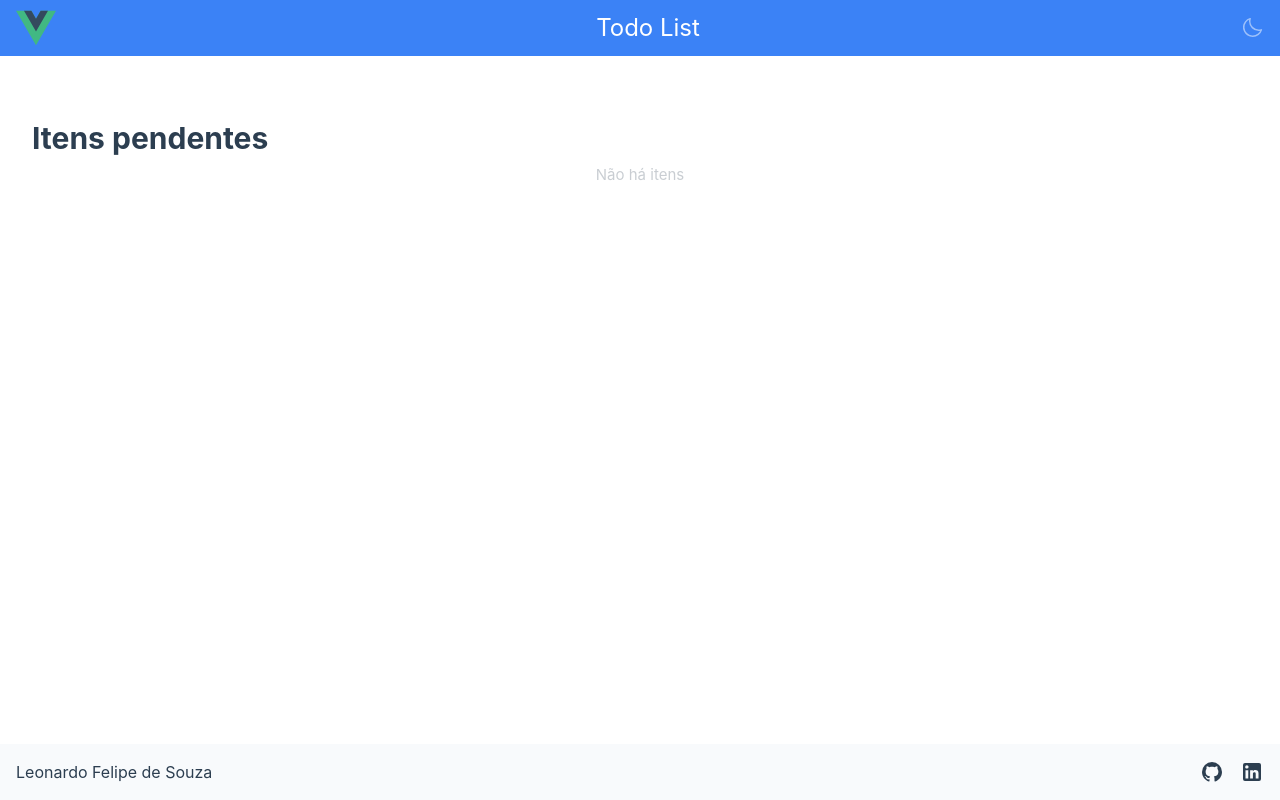
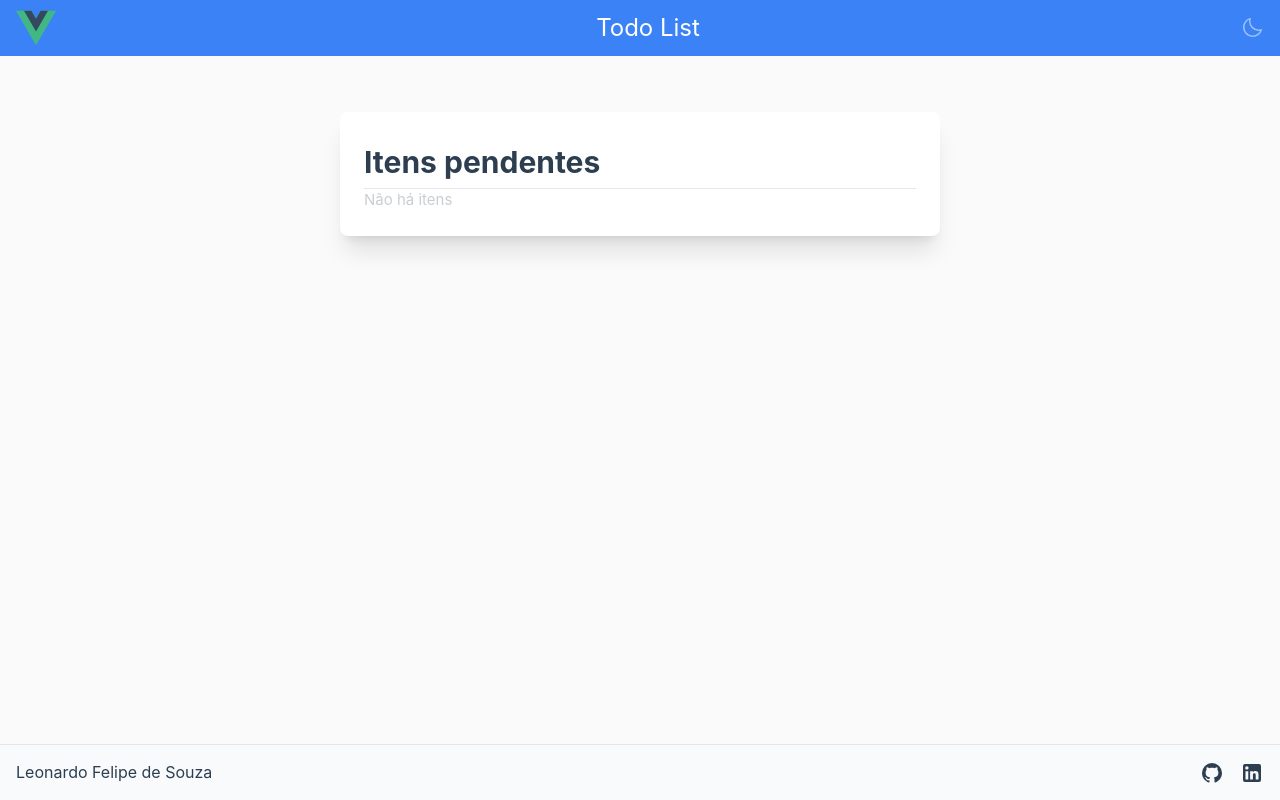
Before and after one commit to LeoSouza221/todo-list-vue3, a Vue app: page /todo-list in a window 1280 px wide. Built offline with nearby package versions, Linux system fonts and the light colour scheme.

Commit message:
feat: create not found page

```diff
--- a/src/App.vue
+++ b/src/App.vue
@@ -10,7 +10,7 @@ const { isDarkMode, applyDarkMode } = useDarkMode()
 <template>
   <div :class="isDarkMode ? 'dark' : ''">
     <HeaderComponent :toggle-dark="applyDarkMode" :is-dark-mode="isDarkMode" />
-    <main class="w-full container-height dark:bg-slate-900">
+    <main class="w-full container-height bg-zinc-50 dark:bg-slate-900">
       <RouterView />
     </main>
     <FooterComponent />
--- a/src/components/FooterComponent.vue
+++ b/src/components/FooterComponent.vue
@@ -1,5 +1,5 @@
 <template>
-  <footer class="fixed bottom-0 w-full px-4 py-2 bg-slate-50 h-14 flex justify-between items-center dark:bg-slate-700 dark:text-white">
+  <footer class="fixed bottom-0 w-full px-4 py-2 bg-slate-50 h-14 flex justify-between items-center border-t border-neutral-200 dark:bg-slate-700 dark:text-white">
     <div>
       <span class="text-base">Leonardo Felipe de Souza</span>
     </div>
--- a/src/components/ListTodoItems.vue
+++ b/src/components/ListTodoItems.vue
@@ -67,7 +67,7 @@
 </script>
 
 <template>
-  <TransitionGroup name="list" tag="div" class="py-2 dark:text-white" v-if="todoItems.length">
+  <TransitionGroup name="list" tag="div" class="py-2 w-full dark:text-white" v-if="todoItems.length">
     <div class="grid grid-cols-12 gap-2 py-1 items-center" v-for="(todoItem, index) in todoItems" :key="index">
       <div class="col-span-9 text-start" :class="`col-span-${isConclude ? '12' : '9'}`">
         <span class="text-sm" :class="isConclude ? 'line-through' : ''">{{ todoItem.item }}</span>
--- a/src/router/index.ts
+++ b/src/router/index.ts
@@ -9,15 +9,13 @@ const router = createRouter({
       component: () => import('@/views/Home.vue')
     },
     {
-      path: '/todo-list',
+      path: '/todo-list/:',
       name: 'todo-list',
       component: () => import('@/views/TodoList.vue')
     },
-    {
-      path: '/complete-list',
-      name: 'complete-list',
-      component: () => import('@/views/TodoListComplete.vue')
-    },
+    { path: '/:pathMatch(.*)*',
+    name: 'not-found',
+    component: () => import('@/views/NotFound.vue') }
   ]
 })
 
--- a/src/views/Home.vue
+++ b/src/views/Home.vue
@@ -1,5 +1,5 @@
 <script setup lang="ts">
-  import { ref, watch } from 'vue'
+  import { ref } from 'vue'
   import type { TodoItem } from '@/types/todoItem'
   import { useTodo } from '@/utils/composables/todoComposable'
   import ListTodoItems from '@/components/ListTodoItems.vue'
@@ -11,28 +11,38 @@
   const todoText = ref<string>('')
   const { todoStore, todoItems, concludeItems } = useTodo()
 
-  watch(todoText, (newValue) => {
-    const isOnlySpaces = newValue.replace(/\s/g, '').length
+  function validateText() {
+    const isOnlySpaces = todoText.value.replace(/\s/g, '').length
 
-    if (!newValue.length && !isClear.value) {
+    if (!todoText.value.length && !isClear.value) {
       inputError.value = true
       inputErrorMessage.value = 'Digite pelo menos 1 caracter'
 
-      return
+      return false
     }
 
     if (!isOnlySpaces && !isClear.value) {
       inputError.value = true
       inputErrorMessage.value = 'Itens não devem conter somente espaços'
 
-      return
+      return false
     }
 
     inputError.value = false
     isClear.value = false
-  })
+
+    return true
+  }
 
   function addNewTodoItem() {
+    isClear.value = false
+
+    const isValid = validateText()
+
+    if (!isValid) {
+      return
+    }
+
     const newTodoItem: TodoItem = { item: todoText.value, id: new Date().getTime() }
 
     todoStore.addNewTodoItem(newTodoItem)
@@ -50,7 +60,7 @@
     <div class="card w-[500px] dark:bg-slate-700 dark:text-white">
       <div class="flex gap-4">
         <InputModel v-model="todoText" :error="inputError" :error-message="inputErrorMessage" placeholder="Adicione um item a lista" />
-        <button class="bg-blue-500 hover:bg-blue-700 text-white font-bold py-2 px-4 rounded disabled:opacity-75 disabled:hover:bg-blue-500 h-10" :disabled="inputError" @click="addNewTodoItem">Adicionar</button>
+        <button class="bg-blue-500 hover:bg-blue-700 text-white font-bold py-2 px-4 rounded h-10" @click="addNewTodoItem">Adicionar</button>
       </div>
 
       <div class="py-2">
@@ -64,7 +74,7 @@
         </div>
 
         <div class="py-2">
-          <router-link class="hover:underline hover:cursor-pointer" to="/complete-list">
+          <router-link class="hover:underline hover:cursor-pointer" :to="{ name: 'todo-list', query: { isConclude: 'true' } }">
             <span class="text-lg font-bold py-2">Itens concluídos</span>
           </router-link>
           <div class="h-[200px] overflow-y-auto overflow-x-hidden	">
--- /dev/null
+++ b/src/views/NotFound.vue
@@ -0,0 +1,10 @@
+<template>
+  <div class="custom-height flex flex-col justify-center items-center p-2 text-center">
+    <h1 class="text-5xl py-4">404 Not Found</h1>
+    <iframe src="https://giphy.com/embed/KBYyUGgDEsILK" width="100%" height="100%" frameBorder="0" class="giphy-embed" allowFullScreen>
+    </iframe>
+    <p>
+      <a href="https://giphy.com/gifs/reaction-KBYyUGgDEsILK">via GIPHY</a>
+    </p>
+  </div>
+</template>
--- a/src/views/TodoList.vue
+++ b/src/views/TodoList.vue
@@ -1,13 +1,31 @@
 <script setup lang="ts">
+  import { onMounted, ref } from 'vue'
+  import { useRoute } from 'vue-router'
   import { useTodo } from '@/utils/composables/todoComposable'
   import ListTodoItems from '@/components/ListTodoItems.vue'
 
+  const isConclude = ref(false)
   const { todoItems } = useTodo()
+  const route = useRoute()
+
+  onMounted(() => {
+    if (route.query?.isConclude === 'true') {
+      isConclude.value = true
+    }
+  })
 </script>
 
 <template>
   <div class="container-height dark:text-white">
-    <h1 class="text-3xl font-bold py-2">Itens pendentes</h1>
-    <ListTodoItems v-model="todoItems" />
+    <div class="flex justify-center">
+      <div class="card max-w-[600px] w-[600px] dark:bg-slate-700 dark:text-white">
+        <h1 class="text-3xl font-bold py-2">Itens {{ isConclude ? 'concluídos' : 'pendentes' }}</h1>
+        <div class="border-b">
+        </div>
+        <div class="flex">
+          <ListTodoItems v-model="todoItems" :is-conclude="isConclude" />
+        </div>
+      </div>
+    </div>
   </div>
 </template>
--- a/src/views/TodoListComplete.vue
+++ /dev/null
@@ -1,13 +0,0 @@
-<script setup lang="ts">
-  import { useTodo } from '@/utils/composables/todoComposable'
-  import ListTodoItems from '@/components/ListTodoItems.vue'
-
-  const { concludeItems } = useTodo()
-</script>
-
-<template>
-  <div class="container-height">
-    <h1 class="text-3xl font-bold py-2">Itens concluídos</h1>
-    <ListTodoItems v-model="concludeItems" is-conclude />
-  </div>
-</template>
```
Also changed, not shown: 1 other file (tests, documents, lock files or other folders).
